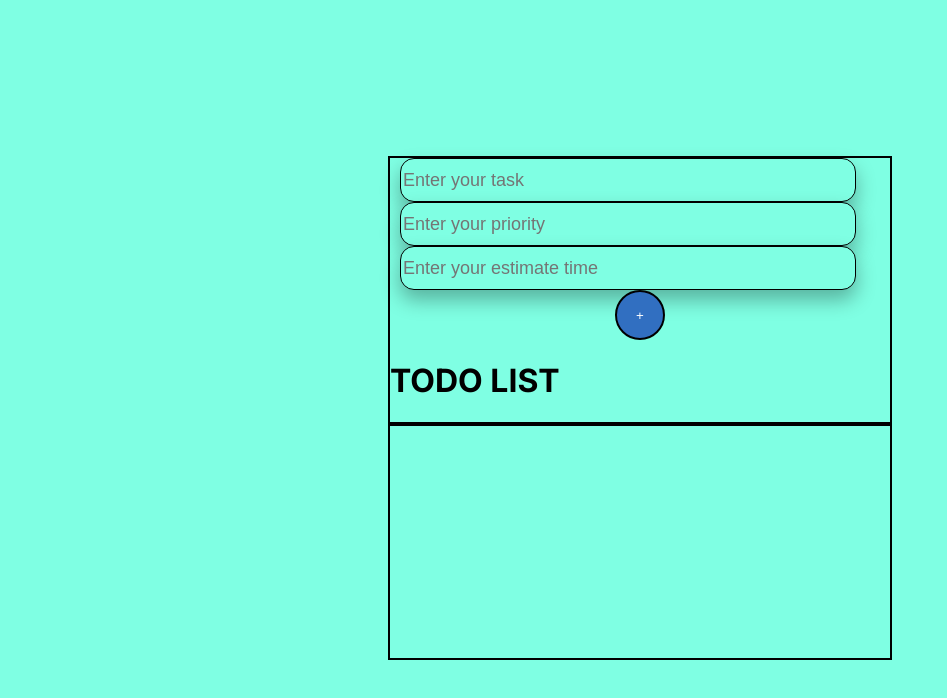
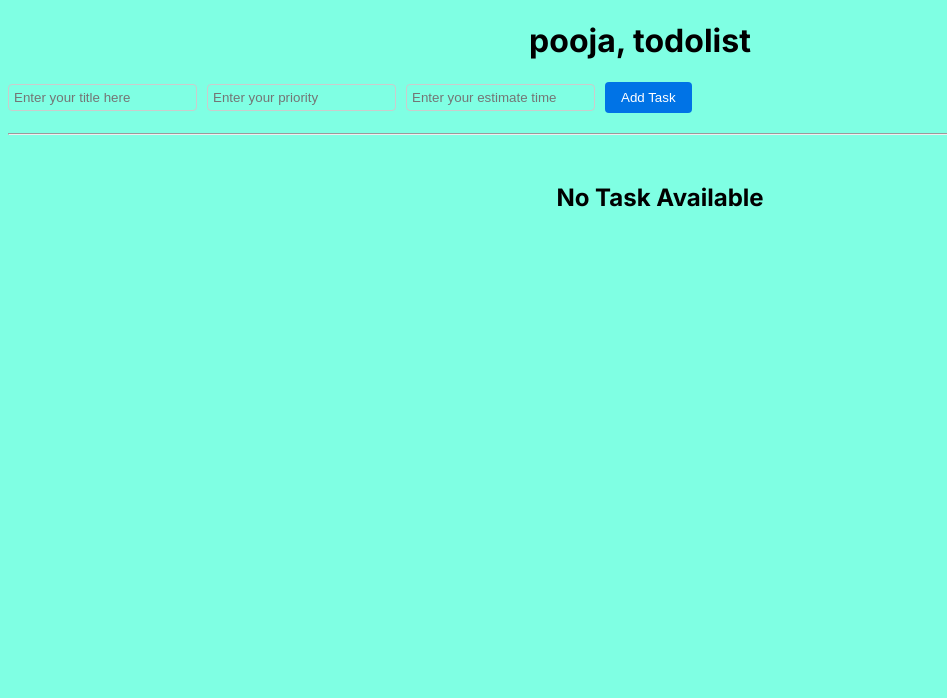
Before and after one commit to mayurijadav/Todo-list-task, a Next.js app: page / in a window 1280 px wide. Shown: the top 698 px of the page, without its empty margins (0-947 px from the left). Built offline with nearby package versions, Linux system fonts and the light colour scheme.

Commit message:
done delete

```diff
--- a/app/TodoInput.js
+++ b/app/TodoInput.js
@@ -1,62 +1,43 @@
-import React,{useState} from "react";
+import React, { useState } from 'react';
 
-function TodoInput(props) {
-    const [inputText,setInputText] = useState('');
-    const [inputPriority, setInputPriority] = useState('');
-    const [inputestimate, setInputestimate ] = useState('');
+const TodoInput = ({ addTask }) => {
+  const [title, setTitle] = useState('');
+  const [priority, setPriority] = useState('');
+  const [estimate, setEstimate] = useState('');
 
+  const submitHandler = (e) => {
+    e.preventDefault();
+    addTask({ title, priority, estimate });
+    setTitle('');
+    setPriority('');
+    setEstimate('');
+  };
 
-    const handleEnterPress = (e)=>{
-        if(e.target===13){
-            props.addList(inputText,inputPriority,inputestimate)
-            setInputText("")
-            setInputPriority("")
-            setInputestimate("")
-        }
-    }
   return (
-    <div className="input-container">
+    <div>
+      <form onSubmit={submitHandler}>
         <input
           type="text"
-        className="input-box-todo"
-        placeholder="Enter your task"
-        value={inputText}
-        onChange={e=>{
-            setInputText(e.target.value)
-        }}
-        onKeyDown={handleEnterPress}
+          placeholder="Enter your title here"
+          value={title}
+          onChange={(e) => setTitle(e.target.value)}
         />
-
         <input
           type="text"
-        className="input-box-todo"
           placeholder="Enter your priority"
-        value={inputPriority}
-        onChange={e=>{
-            setInputPriority(e.target.value)
-        }}
-        onKeyDown={handleEnterPress}
+          value={priority}
+          onChange={(e) => setPriority(e.target.value)}
         />
-
         <input
           type="text"
-        className="input-box-todo"
           placeholder="Enter your estimate time"
-        value={inputestimate}
-        onChange={e=>{
-            setInputestimate(e.target.value)
-        }}
-        onKeyDown={handleEnterPress}
+          value={estimate}
+          onChange={(e) => setEstimate(e.target.value)}
         />
-
-      <button className="add-btn"
-      onClick={()=>{
-        props.addList(inputText,inputPriority,inputestimate)
-        setInputText("")
-        setInputPriority("")
-        setInputestimate("")
-      }}>+</button>
+        <button className="button">Add Task</button>
+      </form>
     </div>
   );
-}
+};
+
 export default TodoInput;
--- a/app/Todolist.js
+++ b/app/Todolist.js
@@ -1,17 +1,24 @@
-import React from 'react'
+import React from 'react';
 
-function Todolist(props) {
+const TodoList = ({ tasks, deleteTask }) => {
   return (
-    <li className="list-item">
-        {props.item}
-        <span className='icons'>
-        <i className="abc"
-        onClick={e=>{
-            props.item()
-        }}></i>
-        </span>
-    </li>
-  )
-}
+    <div>
+      {tasks.length > 0 ? (
+        tasks.map((task, i) => (
+          <div key={i}>
+            <h5>{task.title}</h5>
+            <h5>{task.priority}</h5>
+            <h5>{task.estimate}</h5>
+            <button onClick={() => deleteTask(i)} className="delete">
+              Delete
+            </button>
+          </div>
+        ))
+      ) : (
+        <h2>No Task Available</h2>
+      )}
+    </div>
+  );
+};
 
-export default Todolist
+export default TodoList;
--- a/app/globals.css
+++ b/app/globals.css
@@ -2,48 +2,46 @@
   background-color:rgb(127, 255, 227);
 }
 
-.main-container{
-  display: flex;
-  justify-content: center;
-  align-items: center;
-  height: 100vh;
-}
-.center-container{
-  border:2px solid black;
-  height: 500px;
-  width: 500px;
-}
-hr{
-  border: 2px solid black;
+.header {
+  text-align: center;
 }
 
-
-.input-box-todo{
-  margin-left: 10px;
-  width: 90%;
-  height: 40px;
-  border-radius: 14px;
-  border:1px solid black;
-  box-shadow: 0px 10px 20px rgba(0,0,0,0.3);
-  outline: none;
-  font-size: large;
-}
-.add-btn{
-  width:50px;
-  height:50px;
-  border-radius: 50%;
-  border:2px solid black;
-  background-color:#316fc1;
-  color: rgb(255, 255, 255);
-  margin-left: 225px;
-
+.render {
+  text-align: center;
+  padding: 20px;
 }
 
-.list-item{
-  list-style-type: none;
-  border:2px solid black;
-  color:black;
-  width: 100%;
-  height: 30px;
+button {
+  background-color: #55ff55;
+  color: white;
+  border: none;
+  padding: 5px 10px;
+  cursor: pointer;
+}
+/* TodoInput.css */
 
+/* Style for the form */
+form {
+  display: flex;
+  flex-direction: row;
+  align-items: center;
+  margin-bottom: 20px;
 }
+
+/* Style for input fields */
+input {
+  margin-right: 10px;
+  padding: 5px;
+  border: 1px solid #ccc;
+  border-radius: 4px;
+}
+
+/* Style for the "Add Task" button */
+.button {
+  background-color: #0073e6;
+  color: white;
+  padding: 8px 16px;
+  border: none;
+  border-radius: 4px;
+  cursor: pointer;
+}
--- a/app/page.js
+++ b/app/page.js
@@ -1,29 +1,33 @@
 "use client"
-import Image from 'next/image'
-import TodoInputt from './TodoInput';
-import { useState } from 'react';
+import React, { useState } from 'react';
+import TodoInput from './TodoInput';
 import Todolist from './Todolist';
 
-function Home() {
-  const [listTodo,setListTodo]=useState([]);
-  let addList = (inputText,inputPriority,inputestimate)=>{
-    if(inputPriority,inputText!=='')
-      setListTodo([...listTodo,inputText,inputPriority,inputestimate]);
-  }
+const Page = () => {
+  const [main, setMain] = useState([]);
+
+  const addTask = (task) => {
+    setMain([...main, task]);
+  };
+
+  const deleteTask = (i) => {
+    let copyTask = [...main];
+    copyTask.splice(i, 1);
+    setMain(copyTask);
+  };
 
   return (
-    <div className="main-container">
-      <div className="center-container">
-        <TodoInputt addList={addList}/>
-        <h1 className="app-heading">TODO LIST</h1>
-        <hr/>
-        {listTodo.map((listItem,i)=>{
-          return (
-            <Todolist key={i} index={i} item={listItem} />
-          )
-        })}
+    <>
+      <h1 className="header">pooja, todolist</h1>
+      <TodoInput addTask={addTask} />
+      <hr />
+      <div className="render">
+        <ul className="render1">
+          <Todolist tasks={main} deleteTask={deleteTask} />
+        </ul>
       </div>
-    </div>
-  )
-}
-export default Home;
+    </>
+  );
+};
+
+export default Page;
```
Lines whose indentation alone changed are shown as unchanged.
